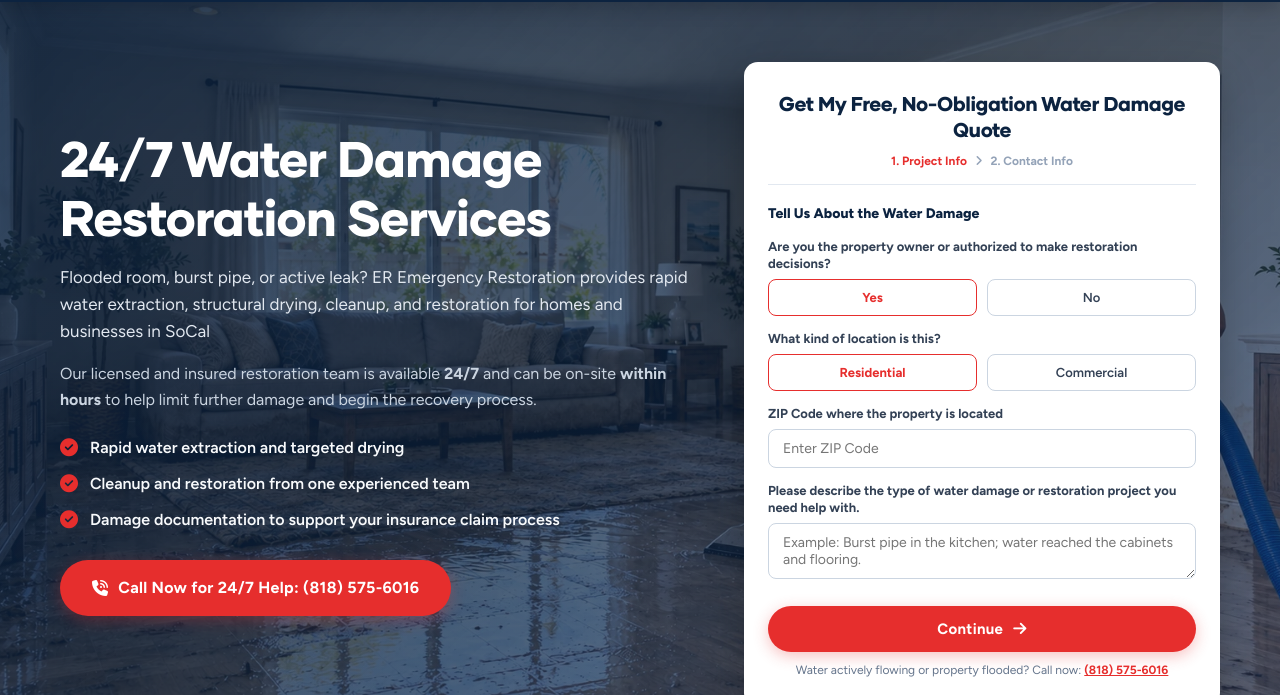
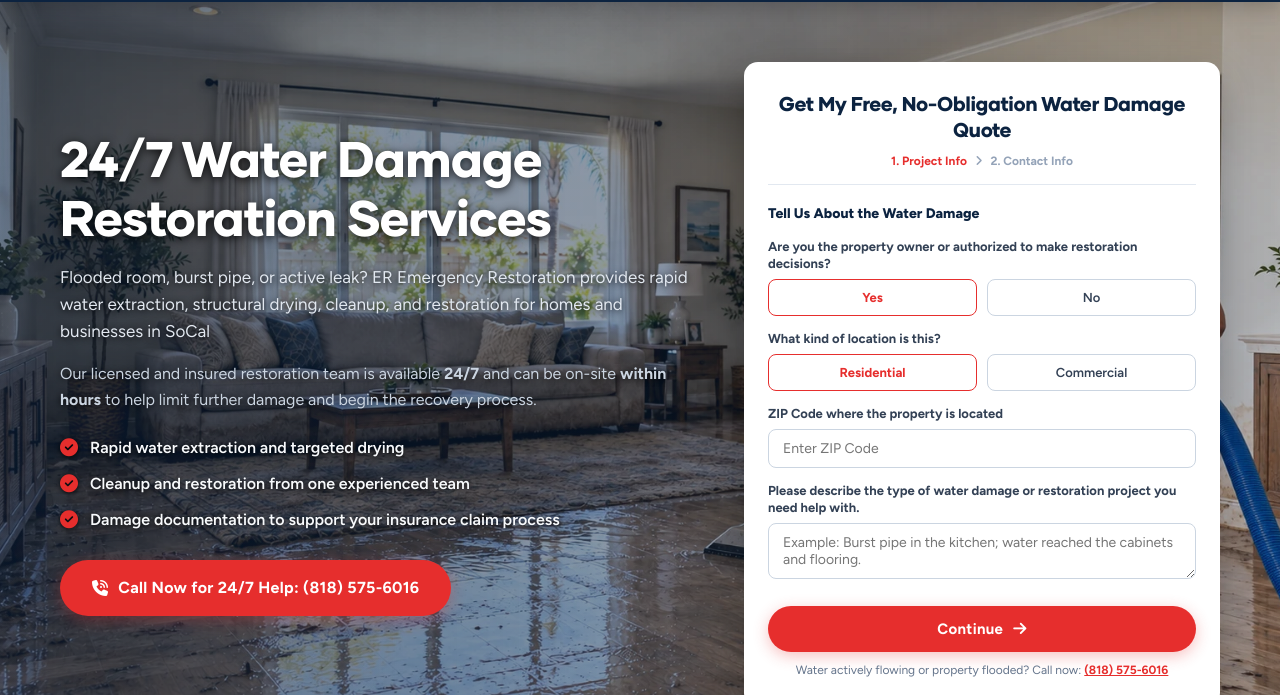
Before and after one commit to Diegohernan1994/er-emergency, an Astro site: page / in a window 1280 px wide. Shown: the part 105-800 px from the top of the page. Built offline with nearby package versions, Linux system fonts and the light colour scheme; Astro itself is replaced by a stand-in of ours; a web font is replaced by a local one.

Commit message:
style: lighten hero background overlay on desktop for V1 and V2 with crisp text contrast

```diff
--- a/src/components/HeroSection.astro
+++ b/src/components/HeroSection.astro
@@ -207,7 +207,7 @@
     position: relative;
     padding: 60px 0 80px;
     color: #FFFFFF;
-    background: linear-gradient(135deg, rgba(12, 35, 64, 0.88) 0%, rgba(12, 35, 64, 0.72) 48%, rgba(15, 44, 89, 0.58) 100%),
+    background: linear-gradient(90deg, rgba(12, 35, 64, 0.62) 0%, rgba(12, 35, 64, 0.45) 52%, rgba(12, 35, 64, 0.22) 100%),
                 url('/assets/images/hero/hero-water-extraction-v2.webp') center center / cover no-repeat;
   }
   .hero-grid {
@@ -223,18 +223,21 @@
     margin-top: 0;
     margin-bottom: 18px;
     color: #FFFFFF;
+    text-shadow: 0 2px 10px rgba(0, 0, 0, 0.85);
   }
   .hero-lead-text {
     font-size: 17px;
     line-height: 1.6;
     color: #E2E8F0;
     margin-bottom: 14px;
+    text-shadow: 0 1px 6px rgba(0, 0, 0, 0.85);
   }
   .hero-sub-text {
     font-size: 16px;
     line-height: 1.6;
     color: #CBD5E1;
     margin-bottom: 24px;
+    text-shadow: 0 1px 6px rgba(0, 0, 0, 0.85);
   }
   .hero-benefits {
     display: flex;
@@ -249,6 +252,7 @@
     font-size: 16px;
     font-weight: 600;
     color: #F8FAFC;
+    text-shadow: 0 1px 5px rgba(0, 0, 0, 0.85);
   }
   .benefit-item i {
     font-size: 18px;
--- a/src/components/v2/HeroSection.astro
+++ b/src/components/v2/HeroSection.astro
@@ -144,7 +144,7 @@ import LeadForm from './LeadForm.astro';
   .hero-overlay {
     position: absolute;
     inset: 0;
-    background: linear-gradient(90deg, rgba(10, 10, 10, 0.90) 0%, rgba(10, 10, 10, 0.78) 55%, rgba(10, 10, 10, 0.40) 100%);
+    background: linear-gradient(90deg, rgba(10, 10, 10, 0.62) 0%, rgba(10, 10, 10, 0.45) 55%, rgba(10, 10, 10, 0.18) 100%);
     pointer-events: none;
   }
 
@@ -200,6 +200,7 @@ import LeadForm from './LeadForm.astro';
     letter-spacing: 0.01em;
     color: #FFFFFF;
     text-wrap: balance;
+    text-shadow: 0 2px 10px rgba(0, 0, 0, 0.85);
   }
 
   .highlight-red {
@@ -218,6 +219,7 @@ import LeadForm from './LeadForm.astro';
     color: #FFFFFF;
     max-width: 620px;
     font-weight: 400;
+    text-shadow: 0 1px 6px rgba(0, 0, 0, 0.85);
   }
 
   .hero-subtext {
@@ -225,7 +227,8 @@ import LeadForm from './LeadForm.astro';
     line-height: 1.55;
     margin: 12px 0 0;
     max-width: 620px;
-    color: rgba(255, 255, 255, 0.85);
+    color: rgba(255, 255, 255, 0.95);
+    text-shadow: 0 1px 6px rgba(0, 0, 0, 0.85);
   }
 
   /* Benefits */
@@ -262,6 +265,7 @@ import LeadForm from './LeadForm.astro';
     font-size: 18px;
     color: #FFFFFF;
     line-height: 1.35;
+    text-shadow: 0 1px 5px rgba(0, 0, 0, 0.85);
   }
 
   .hero-cta-wrap {
```
